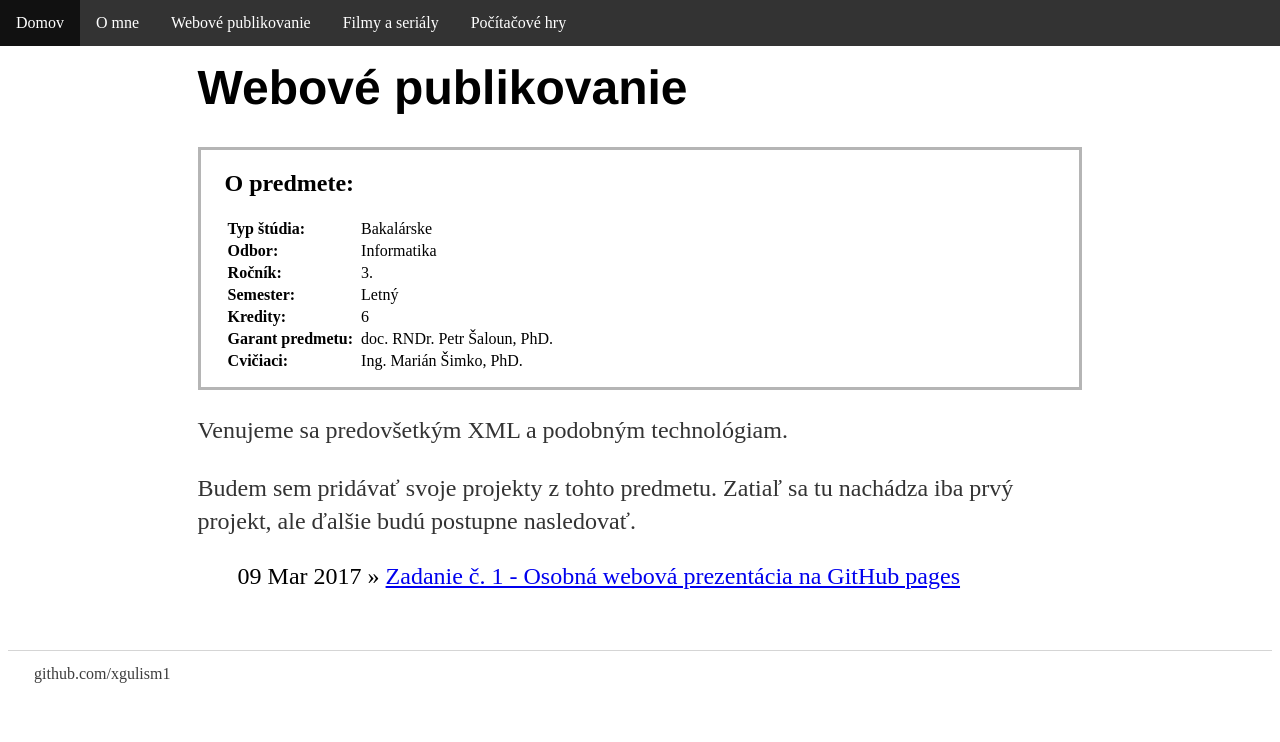
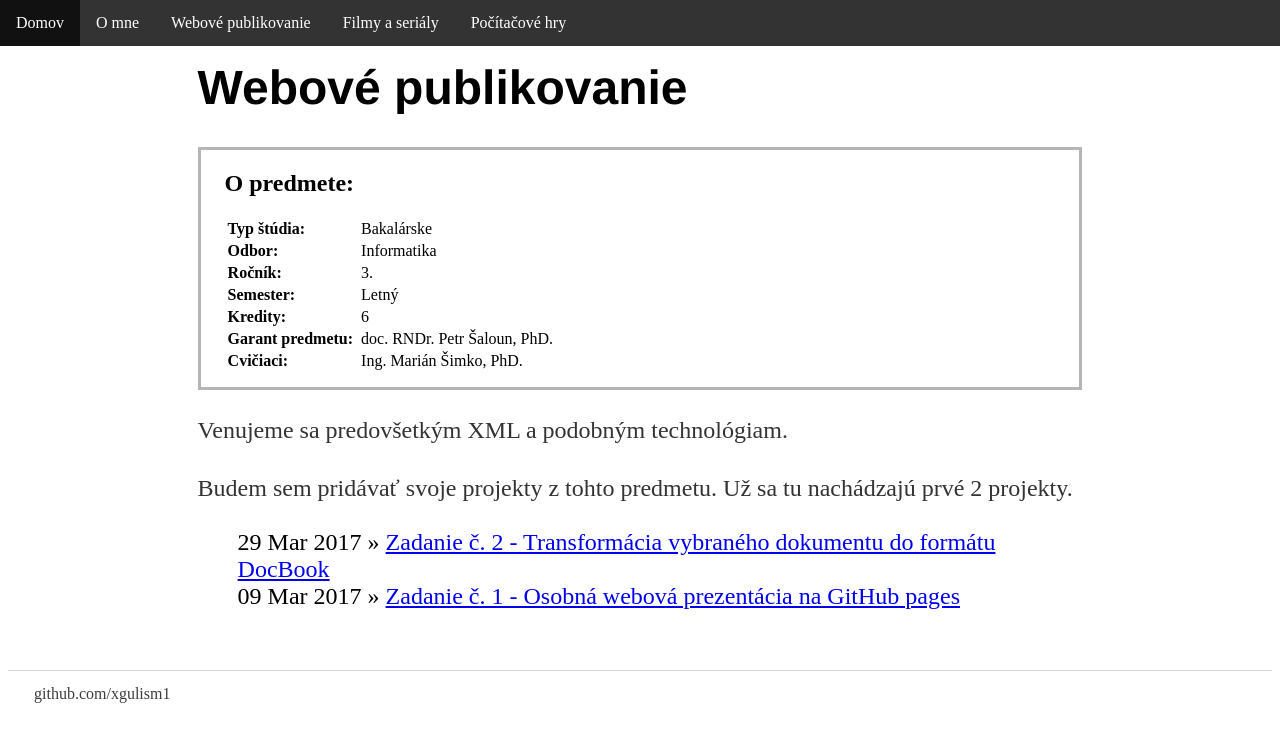
Before and after one commit to xgulism1/xgulism1.github.io-Web_publ, a Jekyll site: the page built from wp/index.md, in a window 1280 px wide. Shown: the top 742 px of the page. Built offline with Jekyll 4.4.1, drawn with Linux system fonts in a browser that asks for light colours.

Commit message:
Project 2

```diff
--- a/_layouts/films_and_series.html
+++ b/_layouts/films_and_series.html
@@ -18,7 +18,6 @@ layout: default
 			{% else %}
 				<h2>{{ forloop.index }}. {{ film.name }}</h2>
 			{% endif %}
-			{% youtube film.trailer %}
 			<ul style="list-style-type:none">
 				<li><strong>Kategória:</strong> {{ film.category }}</li>
 				<li><strong>Žáner:</strong> {{ film.genre }}</li>
--- /dev/null
+++ b/_posts/2017-03-29-zadanie2.md
@@ -0,0 +1,93 @@
+---
+layout: post
+title: Zadanie č. 2
+date: 2017-03-29
+subject: Webové publikovanie
+desc: Transformácia vybraného dokumentu do formátu DocBook
+---
+
+Predmetom 2. zadania je spracovanie vybraného dokumentu (ideálne bakalárskeho projektu) z pôvodného ľubovoľného (Word, OpenOffice, LaTeX, …) formátu do formátu DocBook a vygenerovanie cieľového tvaru v PDF.
+Moja bakalárska práca bola pôvodne vytvorená vo formáte Word.
+Jednotlivé požiadavky aj s niektorými príkladmi uvediem v nasledujúcej časti.
+
+# Splnenie požiadaviek
+
+## Štandardné členenie textu na kapitola, podkapitola, podpodkapitola, príloha, generovaný obsah
+
+Spracoval som iba kapitoly, ktoré vyžadovali prvky DocBooku a neobsahovali iba veľa textu.
+Využil som štandartné členenie, ktoré poskytoval DocBook. Keďže pôvodná bakalárska práca bola vytvorená vo Worde, neobsahovala označenia kapitol tak ako v DocBooku. V DocBooku som sa rozhodol toto ponechať - vyzerá lepšie a prehľadnejšie.
+
+## Zvýraznenie slov, zvýraznenie členenia textu odrážkami alebo číslovaním
+
+Využil som zvýraznenie textu na viacerých miestach, napríklad:
+{% highlight xml %}
+<emphasis role="strong">Formálna špecifikácia.</emphasis>
+{% endhighlight %}
+
+Na výpis zoznamov (číselných alebo v odrážkach) som využil orderedlist a itemizedlist v dostatočnom množstve aj vhniezdené jedno do druhého.
+
+## Odkazy na iné časti vlastného dokumentu, prípadne odkazy na URL
+
+Odkazy na iné časti vlastného dokumentu sú predovšetkým v úvode - odkazy na iné kapitoly. Keďže som nespracovával úplne celú bakalársku prácu, vytvoril som iba odkazy na kapitoly, ktoré naozaj existujú (napr. v úvode je spomenutá kapitola 6, ale keďže nie je spracovaná, tak som odkaz nevytváral - ostatné kapitoly majú prepojenie vytvorené).
+Odkazy na URL som využil v poznámkach pod čiarou. Sú to:
+{% highlight xml %}
+<ulink url="http://jflap.org/"/>
+<ulink url="https://play.google.com/store/apps/details?id=ru.ilyayudov.TM"/>
+{% endhighlight %}
+
+## Poznámka pod čiarou
+
+Dokument obsahuje 3 poznámky pod čiarou pri uvedení zdroja alebo odkazu na URL:
+{% highlight xml %}
+<footnote>
+	<para><ulink url="http://jflap.org/"/></para>
+</footnote>
+{% endhighlight %}
+{% highlight xml %}
+<footnote>
+	<para>Bakalárska práca, Jakub Trizna, 2015</para>
+</footnote>
+{% endhighlight %}
+{% highlight xml %}
+<footnote>
+	<para><ulink url="https://play.google.com/store/apps/details?id=ru.ilyayudov.TM"/></para>
+</footnote>
+{% endhighlight %}
+
+## Zoznam použitej literatúry a zdrojov vrátane ich citácie v texte
+
+Ako zdroje som uvádzal iba tie, na ktoré sa aj odkazujem v spracovávanej časti bakalárskej práce. Na zdroje sa v texte následne odkazujem pomocou id.
+
+## Vloženie obrázku a tabuliek, odkazy na ne v texte; zoznam obrázkov a tabuliek v úvode alebo závere textu
+
+Obrázky som vložil zabalené do viacerých tagov, napr.:
+{% highlight xml %}
+<figure id="obr1" xref="Obrazok"><title>Konečný automat</title>
+	<mediaobject>
+		<imageobject>
+			<imagedata fileref="FSA.png"/>
+		</imageobject>
+	</mediaobject>
+</figure>
+{% endhighlight %}
+Tabuľka bola dosť rozsiahla, no DocBook si s ňou veľmi pekne poradil. Pomocou id sa následne odkazujem na obrázky aj tabuľku.
+Obsah spolu so zoznamom obrázkov aj tabuliek je vygenerovaný v úvode dokumentu pomocou časti v *thesis.xsl*:
+{% highlight xml %}
+<xsl:param name="generate.toc">
+book      toc,title,figure,table
+</xsl:param>
+{% endhighlight %}
+
+## Vytvorenie registra pojmov (indexu) s pojmami hierarchicky usporiadanými do dvoch úrovni, napríklad „cykly, while“, „cykly, for“ (najmenej ako ukážku na 10-15 pojmoch na predvedenie práce s registrom)
+
+Register pojmov neobsahovala pôvodná bakalárska práca. V DocBooku som na pridanie pojmu do indexu použil formu:
+{% highlight xml %}
+<indexterm>
+	<primary>Triedy jazykov</primary>
+	<secondary>Trieda regulárnych jazykov</secondary>
+</indexterm>
+{% endhighlight %}
+V závere som následne vygeneroval register pojmov využitím:
+{% highlight xml %}
+	<index/>
+{% endhighlight %}
--- a/wp/index.md
+++ b/wp/index.md
@@ -13,4 +13,4 @@ examiner: Ing. Marián Šimko, PhD.
 Venujeme sa predovšetkým XML a podobným technológiam.
 
 Budem sem pridávať svoje projekty z tohto predmetu.
-Zatiaľ sa tu nachádza iba prvý projekt, ale ďalšie budú postupne nasledovať.
+Už sa tu nachádzajú prvé 2 projekty.
```
Also changed, not shown: _posts/2017-03-09-zadanie1.md (+5 -5 lines).
